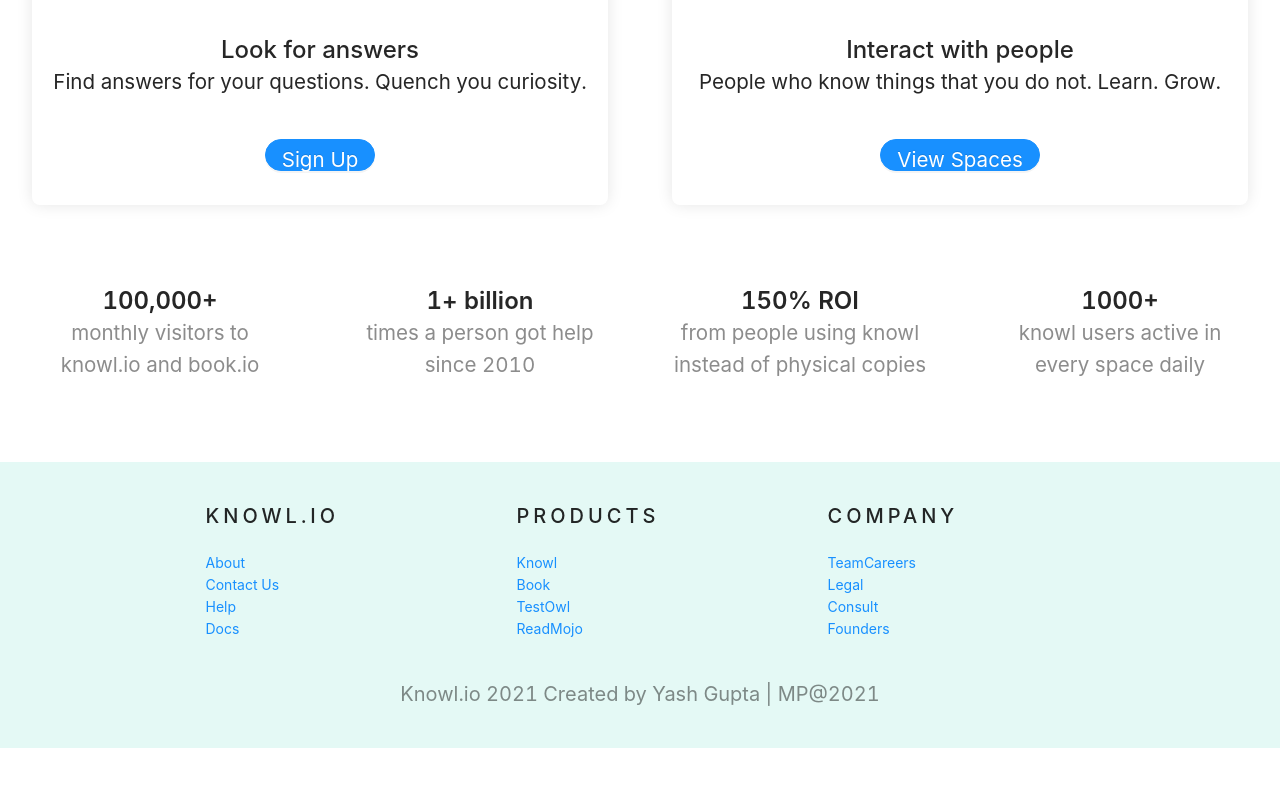
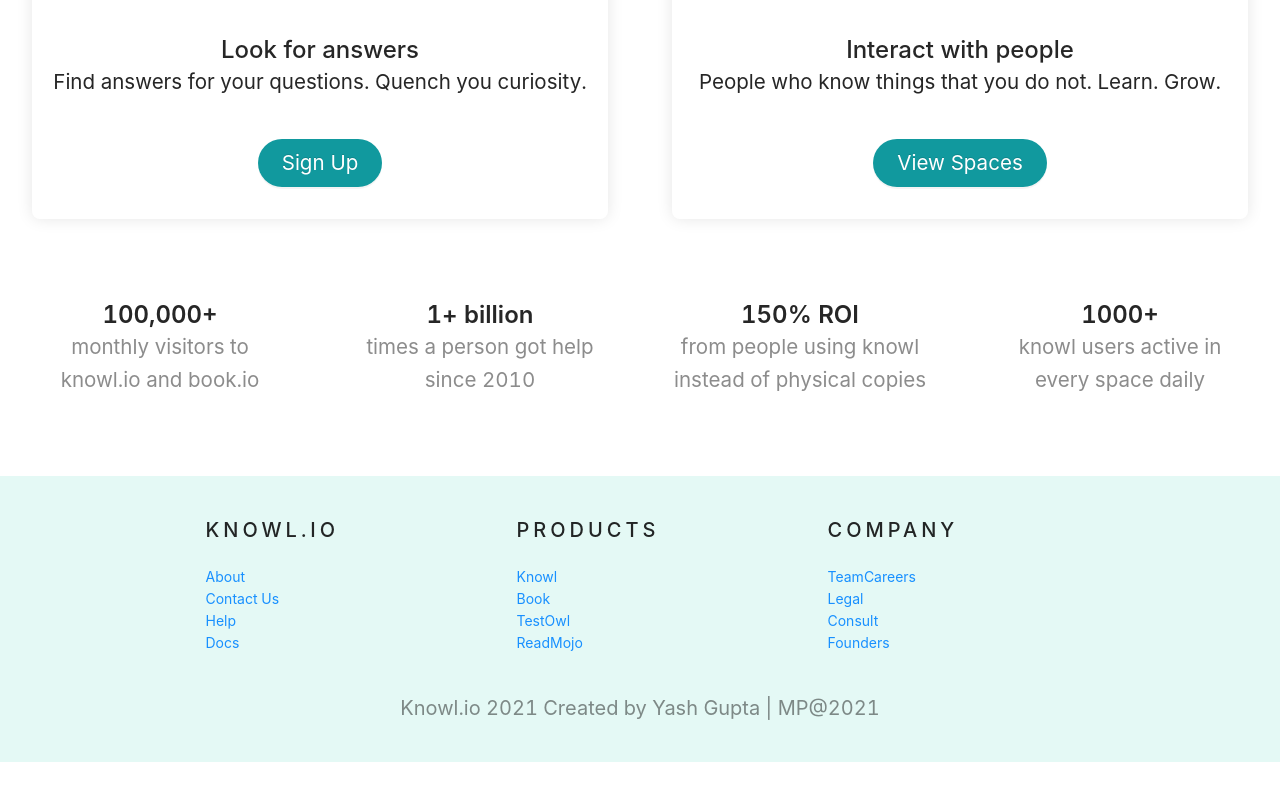
Before and after one commit to yashg160/knowl-app, a React (Create React App) app in the folder web-react/: page / in a window 1280 px wide. Shown: the part 800-1601 px from the top of the page. Built offline with nearby package versions, Linux system fonts and the light colour scheme; no server answers.

Commit message:
ADD: New classes for button

```diff
--- a/web-react/src/components/Core/styles/Core.module.scss
+++ b/web-react/src/components/Core/styles/Core.module.scss
@@ -1,7 +1,17 @@
-.button {
+@mixin ButtonBase {
 	border: none;
 	padding: 8px 24px !important;
 	height: auto;
-	background-color: var(--primary-dark);
+	background: var(--primary-dark);
 	color: white;
 }
+
+.btnPrimary {
+	@include ButtonBase();
+	background: var(--primary-dark);
+}
+
+.btnPrimary:hover {
+	@include ButtonBase();
+	background: var(--primary-dark-dark);
+}
```
